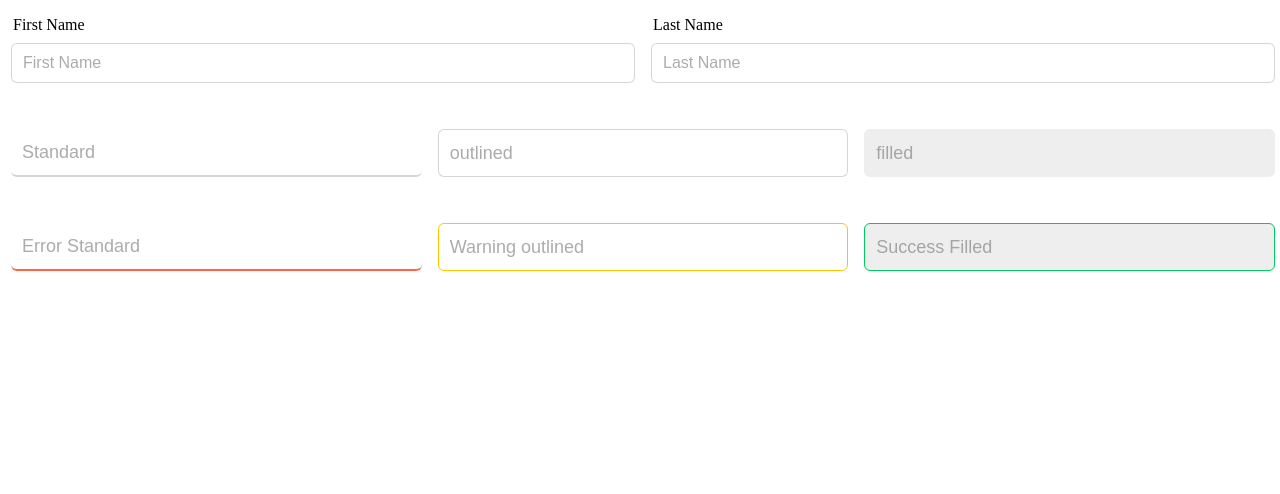
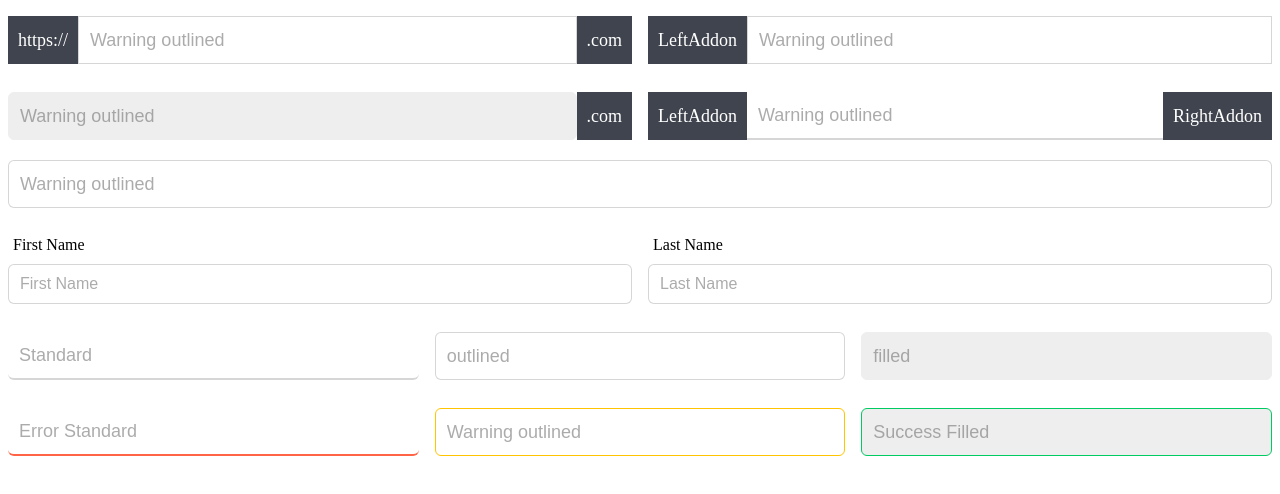
Before and after one commit to alirezatahani/React-Template, a React app: page / in a window 1280 px wide. Shown: the top 494 px of the page. Built offline with nearby package versions, Linux system fonts and the light colour scheme.

Commit message:
feature/add leftAddon and rightAddon functionality to inputs

```diff
--- a/src/components/input/content/input/Input.tsx
+++ b/src/components/input/content/input/Input.tsx
@@ -1,5 +1,10 @@
 import * as React from 'react';
-import { StyledInput, InputContainer } from '../styles/Input.styles';
+import {
+  StyledInput,
+  InputContainer,
+  InputLeftAddon,
+  InputRightAddon,
+} from '../styles/Input.styles';
 import { InputProps } from './input_types';
 
 const Input = ({
@@ -9,13 +14,19 @@ const Input = ({
   ...props
 }: InputProps) => {
   return (
-    <InputContainer>
+    <InputContainer hasAddon={props.leftAddon || props.rightAddon}>
       {label && (
         <label htmlFor={label} className="input-span">
           {label}
         </label>
       )}
+      {props.leftAddon && (
+        <InputLeftAddon size={props.size}>{props.leftAddon}</InputLeftAddon>
+      )}
       <StyledInput id={label} variant={variant} {...props} />
+      {props.rightAddon && (
+        <InputRightAddon size={props.size}>{props.rightAddon}</InputRightAddon>
+      )}
     </InputContainer>
   );
 };
--- a/src/components/input/content/styles/Input.styles.ts
+++ b/src/components/input/content/styles/Input.styles.ts
@@ -1,29 +1,72 @@
-import styled from 'styled-components';
+import styled, { css } from 'styled-components';
 import {
   handleInputFocus,
   handleInputSize,
   handleInputStatus,
   handleInputVariant,
 } from '../../utils/utils';
-import { InputProps } from '../input/input_types';
+import {
+  InputProps,
+  InputAddonProps,
+  InputContainerProps,
+} from '../input/input_types';
 
-export const InputContainer = styled.div`
+export const InputContainer = styled.div<InputContainerProps>`
   margin: 0 0 20px;
+  display: ${({ hasAddon }) => (hasAddon ? 'flex' : 'grid')};
+  width: 100%;
   label {
     padding-left: 5px;
+    padding-bottom: 10px !important;
   }
+`;
+
+export const InputLeftAddon = styled.span<InputAddonProps>`
+  width: auto;
+  display: flex;
+  align-items: center;
+  justify-content: center;
+  border-top-right-radius: 0;
+  white-space: nowrap;
+  border-bottom-right-radius: 0;
+  padding-inline: 10px;
+  /* padding: 5px 11px; */
+  ${({ size }) => handleInputSize(size)}
+  background-color: #3f444e;
+  color: #fff;
+`;
+export const InputRightAddon = styled.span<InputAddonProps>`
+  width: auto;
+  display: flex;
+  align-items: center;
+  justify-content: center;
+  border-top-right-radius: 0;
+  white-space: nowrap;
+  border-bottom-right-radius: 0;
+  padding-inline: 10px;
+  /* padding: 5px 11px; */
+  ${({ size }) => handleInputSize(size)}
+  background-color: #3f444e;
+  color: #fff;
 `;
 
 export const StyledInput = styled.input.attrs((props) => ({
   type: 'text',
   size: props.size || 'height: 40px;font-size: 16px;',
 }))<InputProps>`
-  margin: 9px 3px;
   outline: none;
   padding-left: 11px;
   width: 100%;
   transition: all 0.2s ease-in-out;
-  border-radius: ${({ theme }) => theme.borderRadius};
+  ${({ leftAddon }) =>
+    leftAddon
+      ? css`
+          border-top-left-radius: 0;
+          border-bottom-left-radius: 0;
+        `
+      : css`
+          border-radius: ${({ theme }) => theme.borderRadius};
+        `}
 
   ${({ size }) => handleInputSize(size)};
 
--- a/src/index.tsx
+++ b/src/index.tsx
@@ -15,6 +15,44 @@ const App: React.FC = () => {
     <ThemeProvider theme={theme}>
       <>
         <GlobalStyle />
+        <Row>
+          <Col span={6}>
+            <Input
+              leftAddon="https://"
+              rightAddon=".com"
+              variant="outlined"
+              size="lg"
+              placeholder="Warning outlined"
+            />
+          </Col>
+          <Col span={6}>
+            <Input
+              leftAddon="LeftAddon"
+              variant="outlined"
+              size="lg"
+              placeholder="Warning outlined"
+            />
+          </Col>
+          <Col span={6}>
+            <Input
+              rightAddon=".com"
+              variant="filled"
+              size="lg"
+              placeholder="Warning outlined"
+            />
+          </Col>
+          <Col span={6}>
+            <Input
+              leftAddon="LeftAddon"
+              rightAddon="RightAddon"
+              variant="standard"
+              size="lg"
+              placeholder="Warning outlined"
+            />
+          </Col>
+        </Row>
+
+        <Input variant="outlined" size="lg" placeholder="Warning outlined" />
         <Row>
           <Col span={6}>
             <Input
```
Also changed, not shown: src/components/input/content/input/input_types.d.ts (+9 -0 lines).
